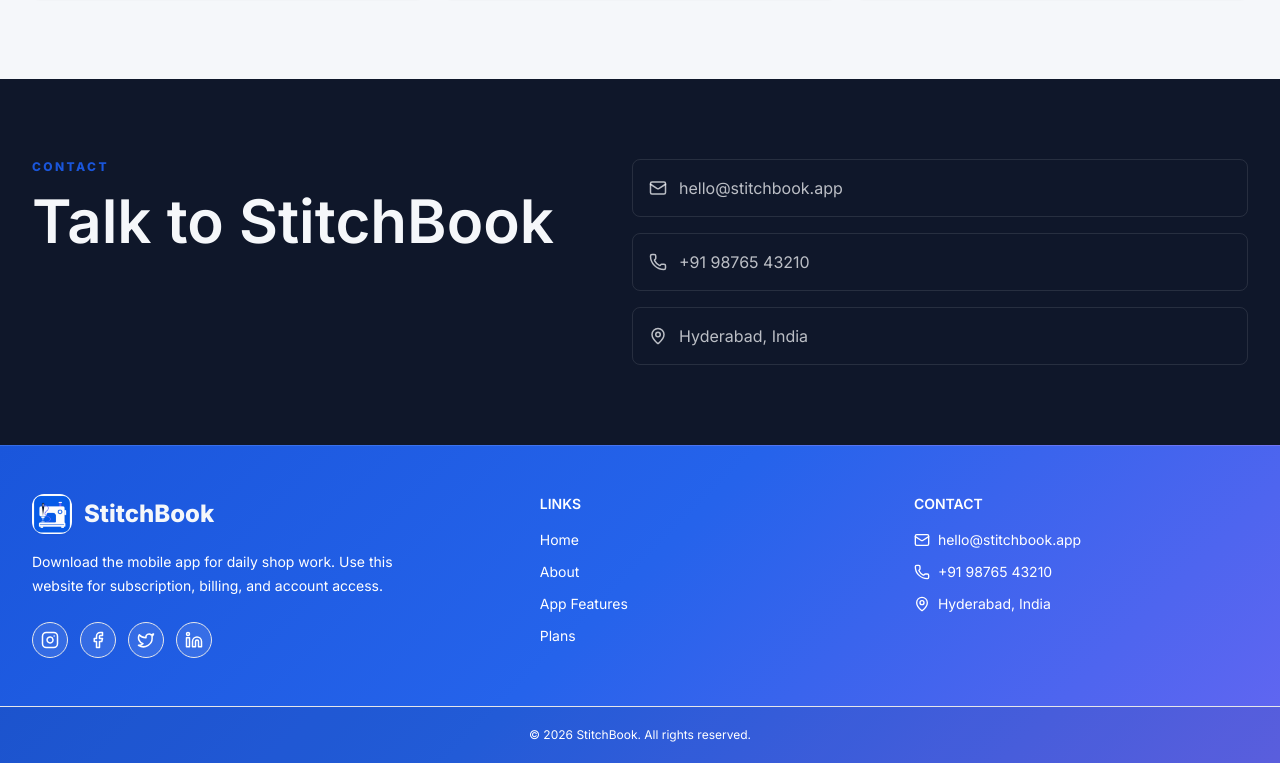
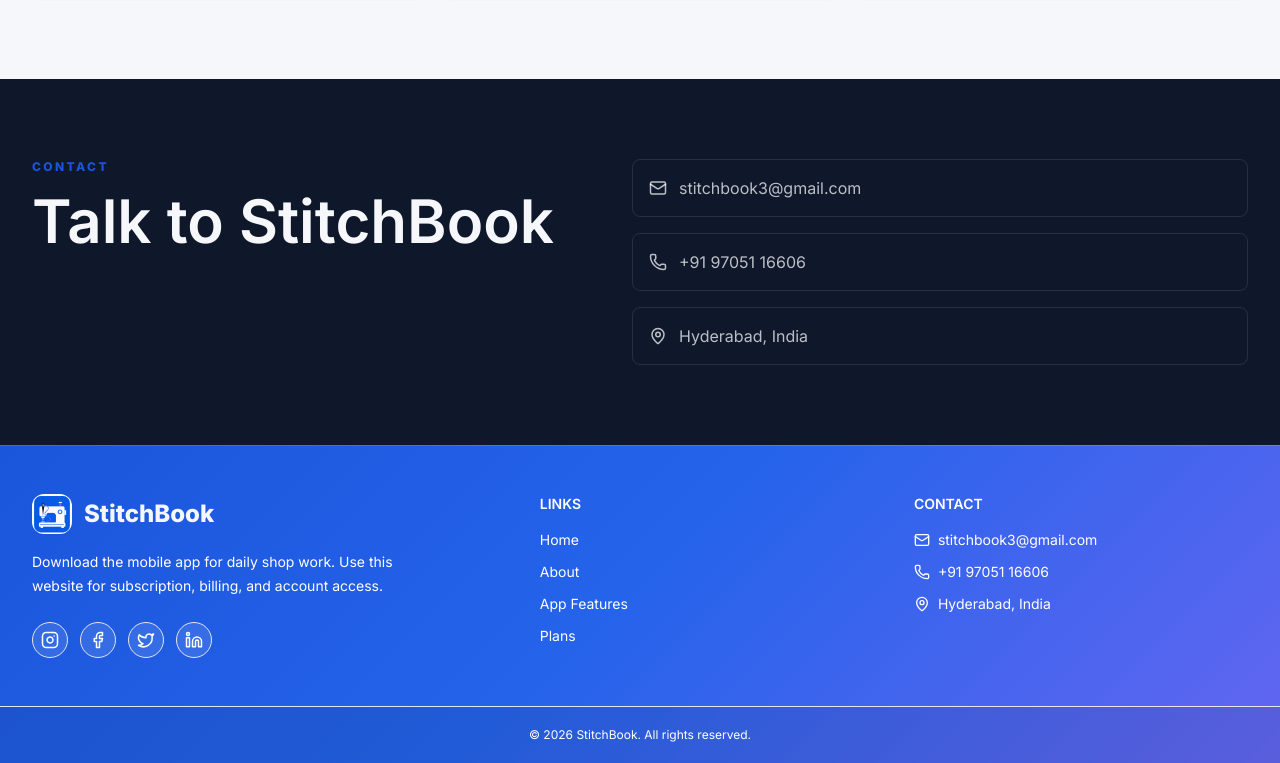
Before and after one commit to Siddiq3/StitchBook-Web, a React (Vite) app: page /about in a window 1280 px wide. Shown: the part 1296-2059 px from the top of the page. Built offline with nearby package versions, Linux system fonts and the light colour scheme; no server answers.

Commit message:
Update public contact details

```diff
--- a/src/components/Footer.jsx
+++ b/src/components/Footer.jsx
@@ -40,11 +40,11 @@ function Footer() {
         <div>
           <h3 className="text-sm font-semibold uppercase text-white/62">Contact</h3>
           <div className="mt-4 grid gap-3 text-sm text-white/78">
-            <a className="flex items-center gap-2 hover:text-white" href="mailto:hello@stitchbook.app">
-              <Mail size={16} /> hello@stitchbook.app
+            <a className="flex items-center gap-2 hover:text-white" href="mailto:stitchbook3@gmail.com">
+              <Mail size={16} /> stitchbook3@gmail.com
             </a>
-            <a className="flex items-center gap-2 hover:text-white" href="tel:+919876543210">
-              <Phone size={16} /> +91 98765 43210
+            <a className="flex items-center gap-2 hover:text-white" href="tel:+919705116606">
+              <Phone size={16} /> +91 97051 16606
             </a>
             <span className="flex items-center gap-2">
               <MapPin size={16} /> Hyderabad, India
--- a/src/pages/AboutPage.jsx
+++ b/src/pages/AboutPage.jsx
@@ -131,11 +131,11 @@ function AboutPage() {
             </h2>
           </div>
           <div className="grid gap-4 text-bone/75">
-            <a className="flex items-center gap-3 rounded-lg border border-white/10 p-4 hover:bg-white/5" href="mailto:hello@stitchbook.app">
-              <Mail size={18} /> hello@stitchbook.app
+            <a className="flex items-center gap-3 rounded-lg border border-white/10 p-4 hover:bg-white/5" href="mailto:stitchbook3@gmail.com">
+              <Mail size={18} /> stitchbook3@gmail.com
             </a>
-            <a className="flex items-center gap-3 rounded-lg border border-white/10 p-4 hover:bg-white/5" href="tel:+919876543210">
-              <Phone size={18} /> +91 98765 43210
+            <a className="flex items-center gap-3 rounded-lg border border-white/10 p-4 hover:bg-white/5" href="tel:+919705116606">
+              <Phone size={18} /> +91 97051 16606
             </a>
             <span className="flex items-center gap-3 rounded-lg border border-white/10 p-4">
               <MapPin size={18} /> Hyderabad, India
```
